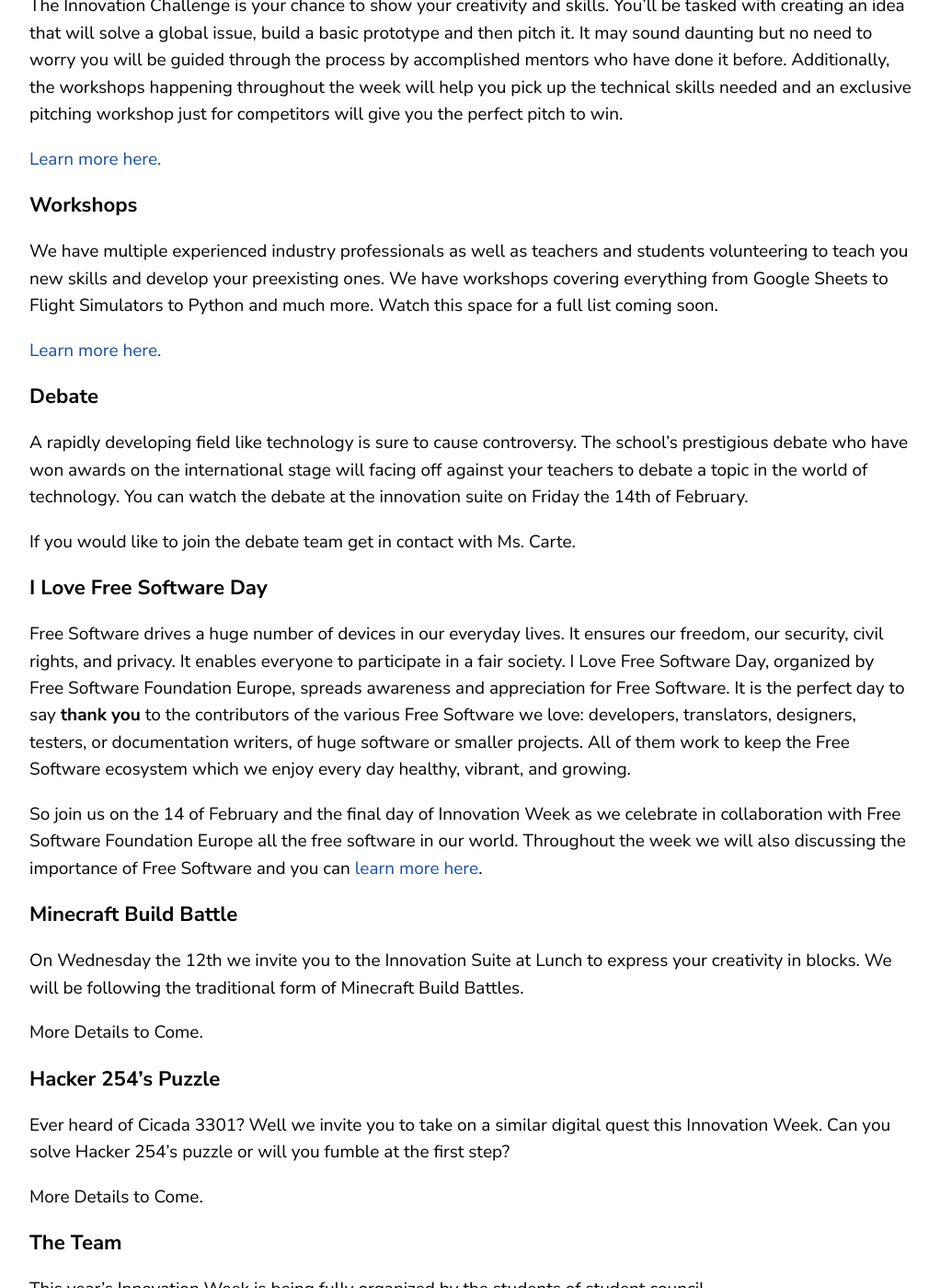
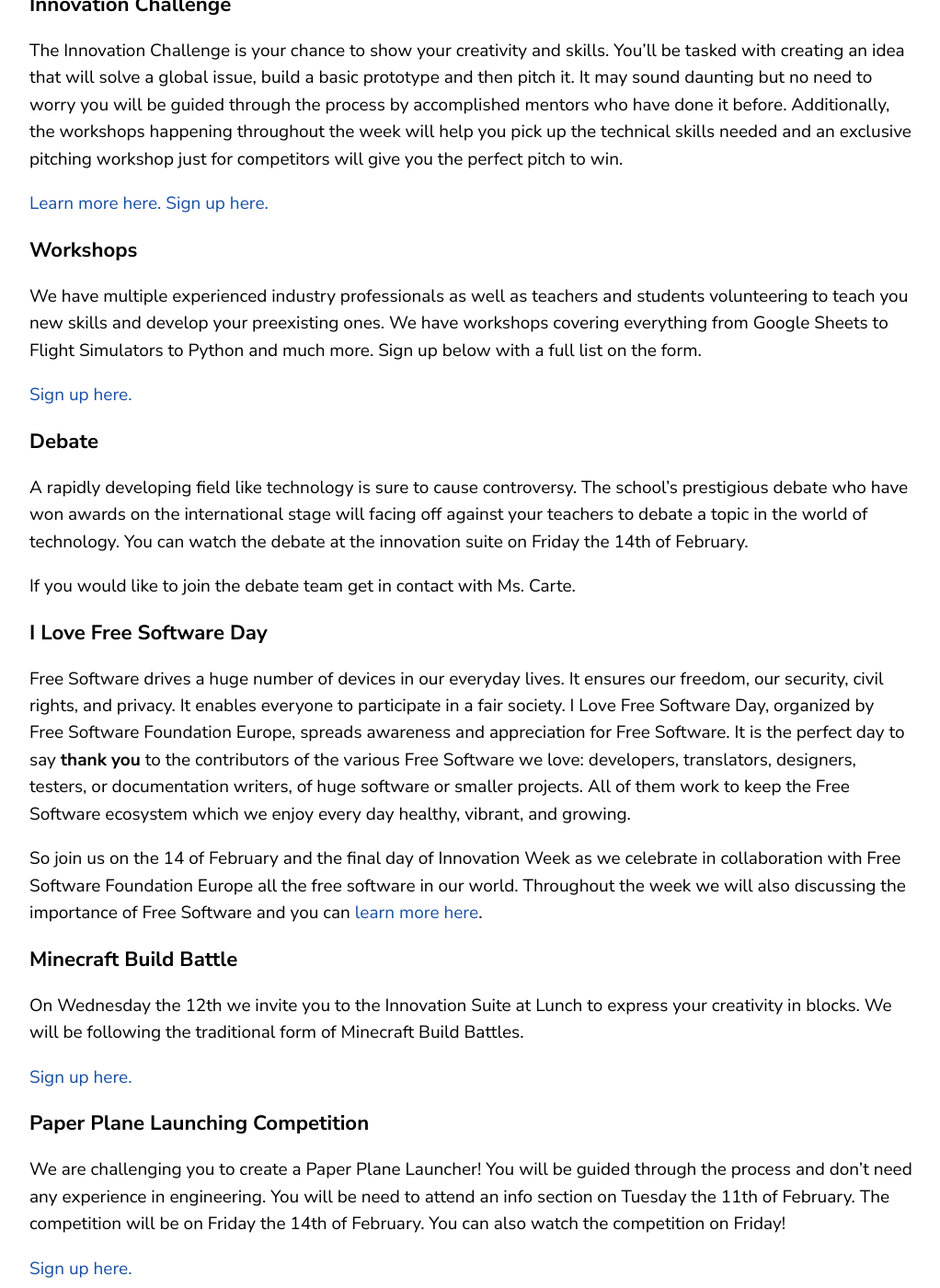
Before and after one commit to gemssingaporestudentcouncil/innovationweek2020, a Jekyll site: the page built from index.md, in a window 1280 px wide and 1400 px high, scrolled down 967 px. Shown: the whole window at 92% size, without its empty margins (68-1090 px from the left). Built offline with Jekyll 4.4.1, drawn with Linux system fonts in a browser that asks for light colours; some of the changed text lies outside the part shown.

Commit message:
Update index.md

```diff
--- a/index.md
+++ b/index.md
@@ -16,21 +16,24 @@ GEMS Singapore Student Council is proud to be hosting the school's first Innovat
 
 5. [Minecraft Build Battle](#minecraft-build-battle)
 
-6. [Hacker 254's Puzzle](#hacker-254s-puzzle)
+6. [Paper Plane Launching Competition](#paper-plane-launching-competition)
 
-7. [The Team](#the-team)
+7. [Hacker 254's Puzzle](#hacker-254s-puzzle)
+
+8. [The Team](#the-team)
 
 ### Innovation Challenge
 
 The Innovation Challenge is your chance to show your creativity and skills. You'll be tasked with creating an idea that will solve a global issue, build a basic prototype and then pitch it. It may sound daunting but no need to worry you will be guided through the process by accomplished mentors who have done it before. Additionally, the workshops happening throughout the week will help you pick up the technical skills needed and an exclusive pitching workshop just for competitors will give you the perfect pitch to win.
 
 [Learn more here.](innov-challenge)
+[Sign up here.](https://docs.google.com/forms/d/e/1FAIpQLSc6epwhZ49bS9QFi9JPUy8Ln6j1BdFiQ8clD48o8OTzWZ9UTA/viewform)
 
 ### Workshops
 
-We have multiple experienced industry professionals as well as teachers and students volunteering to teach you new skills and develop your preexisting ones. We have workshops covering everything from Google Sheets to Flight Simulators to Python and much more. Watch this space for a full list coming soon.
+We have multiple experienced industry professionals as well as teachers and students volunteering to teach you new skills and develop your preexisting ones. We have workshops covering everything from Google Sheets to Flight Simulators to Python and much more. Sign up below with a full list on the form.
 
-[Learn more here.](workshops)
+[Sign up here.](https://docs.google.com/forms/d/e/1FAIpQLScNiiE4dH41G8EJoj_bjk5xQzbFDe8o4WsYbSiqeuYmZLfCIQ/viewform)
 
 ### Debate
 
@@ -48,7 +51,13 @@ So join us on the 14 of February and the final day of Innovation Week as we cele
 
 On Wednesday the 12th we invite you to the Innovation Suite at Lunch to express your creativity in blocks. We will be following the traditional form of Minecraft Build Battles.
 
-More Details to Come.
+[Sign up here.](https://docs.google.com/forms/d/e/1FAIpQLSfMfB28fLfAGHAqk_OdPofUrJ8ee3qHfs6qlfU-LBKXhorYmg/viewform)
+
+### Paper Plane Launching Competition
+
+We are challenging you to create a Paper Plane Launcher! You will be guided through the process and don't need any experience in engineering. You will be need to attend an info section on Tuesday the 11th of February. The competition will be on Friday the 14th of February. You can also watch the competition on Friday!
+
+[Sign up here.](https://docs.google.com/forms/d/e/1FAIpQLSeroeWH1fbBWxvWOZFvRPv8sg3Oe9iPOX8xo5UMv3yM0040Hw/viewform)
 
 ### Hacker 254's Puzzle
 
```
